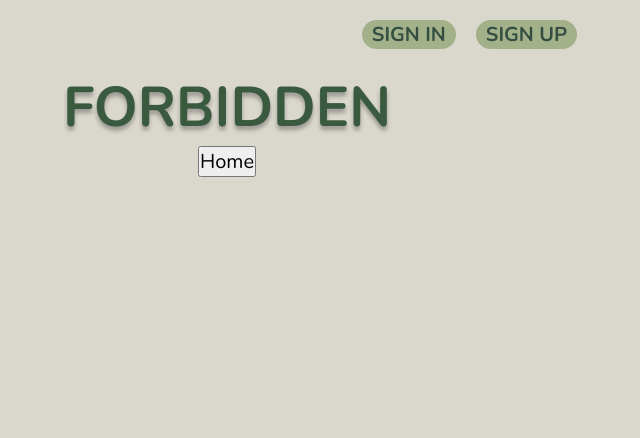
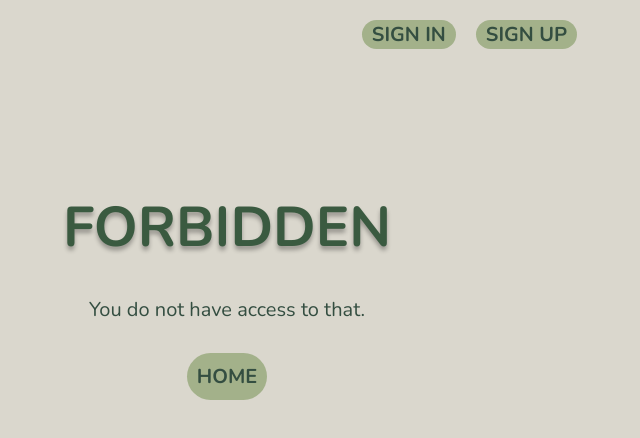
Before and after one commit to TravisAlstrand/recipe-app, a React (Vite) app in the folder client/: page /forbidden in a window 1280 px wide. Shown: the top 438 px of the page, without its empty margins (413-1053 px from the left). Built offline with nearby package versions, Linux system fonts and the light colour scheme.

Commit message:
auto signin with signup fixed. Delete, forbidden, notfound pages styled.

```diff
--- a/client/src/App.css
+++ b/client/src/App.css
@@ -439,6 +439,12 @@ label:last-of-type,
   background-color: var(--clr-pink);
 }
 
+/* === CONFIRM DELETE / FORBIDDEN / NOTFOUND === */
+
+.info-p {
+  margin-block: 1.5rem;
+}
+
 @media (min-width: 768px) {
   html {
     font-size: 20px;
--- a/client/src/components/ConfirmDelete.jsx
+++ b/client/src/components/ConfirmDelete.jsx
@@ -18,7 +18,7 @@ const ConfirmDelete = () => {
         } else if (res === 403) {
           navigate('/forbidden')
         } else {
-          navigate('/recipes')
+          navigate('/')
         };
       });
   };
@@ -41,16 +41,16 @@ const ConfirmDelete = () => {
   }, []);
 
   return (
-    <>
+    <main className="main-cont">
       <h1>Confirm Delete</h1>
-      <p>Are you certain you want to delete the recipe "{recipe.recipeName}"?!</p>
+      <p className='info-p'>Are you certain you want to delete the recipe "{recipe.recipeName}"?!</p>
       <Link to={`/recipes/${recipe.id}`}>
         <button type='button' className="btn">Cancel</button>
       </Link>
       <Link to={'/recipes'}>
         <button type='button' onClick={attemptDelete} className='btn cancel-btn remove'>Delete Forever</button>
       </Link>
-    </>
+    </main>
   );
 };
 
--- a/client/src/components/Forbidden.jsx
+++ b/client/src/components/Forbidden.jsx
@@ -2,12 +2,13 @@ import { Link } from "react-router-dom";
 
 const Forbidden = () => {
   return (
-    <>
+    <main className="main-cont">
       <h1>Forbidden</h1>
+      <p className="info-p">You do not have access to that.</p>
       <Link to='/'>
-        <button type='button'>Home</button>
+        <button type='button' className='btn'>Home</button>
       </Link>
-    </>
+    </main>
   );
 };
 
--- a/client/src/components/PageNotFound.jsx
+++ b/client/src/components/PageNotFound.jsx
@@ -2,12 +2,13 @@ import { Link } from "react-router-dom";
 
 const PageNotFound = () => {
   return (
-    <>
+    <main className="main-cont">
       <h1>Page Not Found</h1>
+      <p className="info-p">Sorry, we couldn't find that page or recipe!</p>
       <Link to='/'>
-        <button type='button'>Home</button>
+        <button type='button' className="btn">Home</button>
       </Link>
-    </>
+    </main>
   );
 };
 
--- a/client/src/components/SignUp.jsx
+++ b/client/src/components/SignUp.jsx
@@ -26,7 +26,7 @@ const SignUp = () => {
         if (res.errors) {
           setErrors(res.errors);
         } else {
-          actions.signIn(username, password);
+          actions.signIn(body.username, body.password);
           navigate('/');
         };
       });
```
Also changed, not shown: 1 other file (tests, documents, lock files or other folders).
